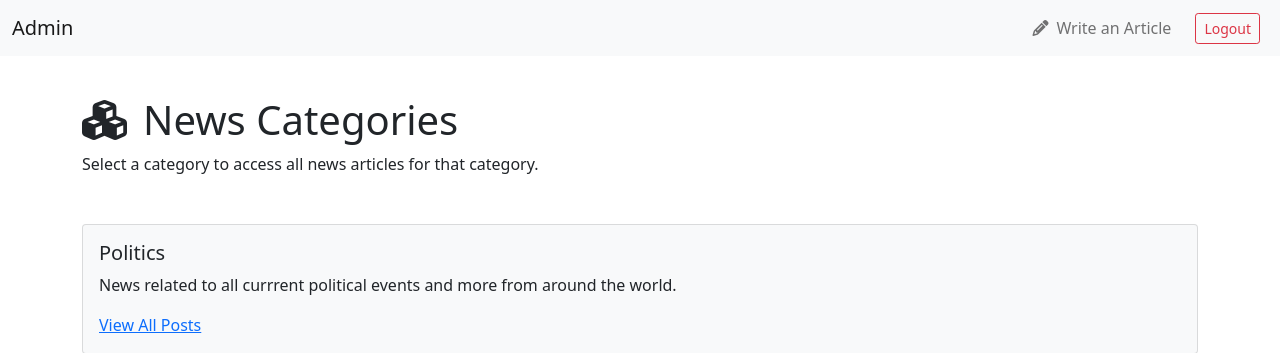
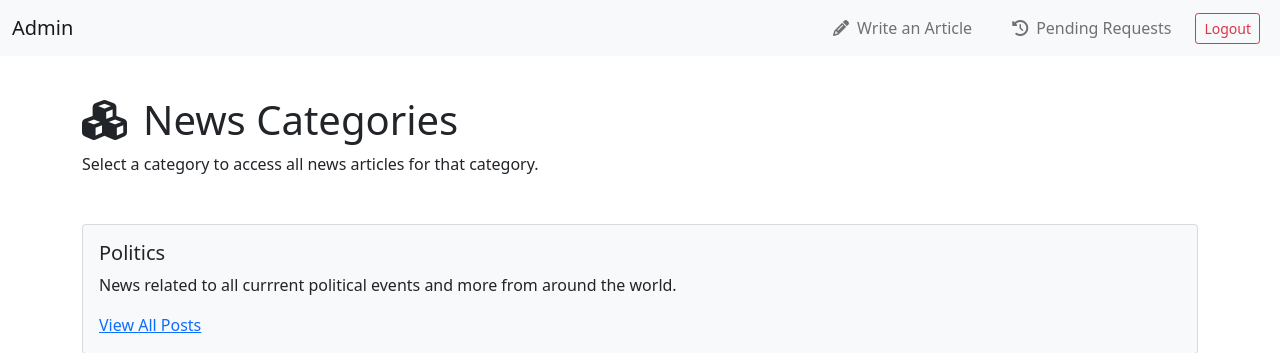
Before and after one commit to Aliasad9/newsly, a PHP site: page /admin/news_dashboard_1.php in a window 1280 px wide. Shown: the top 353 px of the page. Run offline with PHP 8.4, Linux system fonts and the light colour scheme; the visitor is signed in with stand-in values (Sample User, id 1); some libraries are stand-ins or nearby versions.

Commit message:
responsive navbar merged

```diff
--- a/admin/admin_signup.html
+++ b/admin/admin_signup.html
@@ -45,7 +45,7 @@
 <body>
     <nav class="navbar navbar-expand-sm navbar-light bg-light">
         <div class="container-fluid">
-            <a class="navbar-brand" href="#">Admin</a>
+            <a class="navbar-brand" href="../admin/news_dashboard_1.php">Admin</a>
             <button
                 class="navbar-toggler"
                 type="button"
@@ -86,7 +86,7 @@
                         <a
                             class="btn btn-outline-danger btn-sm"
                             aria-current="page"
-                            href="#"
+                            href="../admin/logout.php"
                             >Logout</a
                         >
                     </li>
--- a/inc/admin_navbar.html
+++ b/inc/admin_navbar.html
@@ -1,4 +1,10 @@
-<nav class="navbar navbar-expand-lg navbar-light bg-light">
+<!-- Bootstrap JS CDN -->
+<script
+        src="https://cdn.jsdelivr.net/npm/bootstrap@5.0.0-beta1/dist/js/bootstrap.bundle.min.js"
+        integrity="sha384-ygbV9kiqUc6oa4msXn9868pTtWMgiQaeYH7/t7LECLbyPA2x65Kgf80OJFdroafW"
+        crossorigin="anonymous"
+></script>
+<nav class="navbar navbar-expand-sm navbar-light bg-light">
     <div class="container-fluid">
         <a class="navbar-brand" href="../admin/news_dashboard_1.php">Admin</a>
         <button
@@ -16,7 +22,9 @@
                 class="collapse navbar-collapse float-right"
                 id="navbarNavDropdown"
         >
-            <ul class="navbar-nav ms-auto d-flex align-items-center">
+            <ul
+                    class="navbar-nav ms-auto d-flex align-items-start align-items-sm-center"
+            >
                 <li class="nav-item mx-2">
                     <a
                             class="nav-link"
@@ -24,6 +32,15 @@
                             href="../admin/create_article_form_1.php"
                     ><i class="px-2 fas fa-pencil-alt"></i>Write an
                         Article</a
+                    >
+                </li>
+                <li class="nav-item mx-2">
+                    <a
+                            class="nav-link"
+                            aria-current="page"
+                            href="../admin/pending_requests.php"
+                    ><i class="px-2 fas fa-history"></i>Pending
+                        Requests</a
                     >
                 </li>
                 <li class="nav-item mx-2">
@@ -36,6 +53,5 @@
                 </li>
             </ul>
         </div>
-
     </div>
 </nav>
```
Also changed, not shown: admin/admin_login.php (+2 -12 lines), inc/admin_navbar_mini.html (+11 -3 lines).
